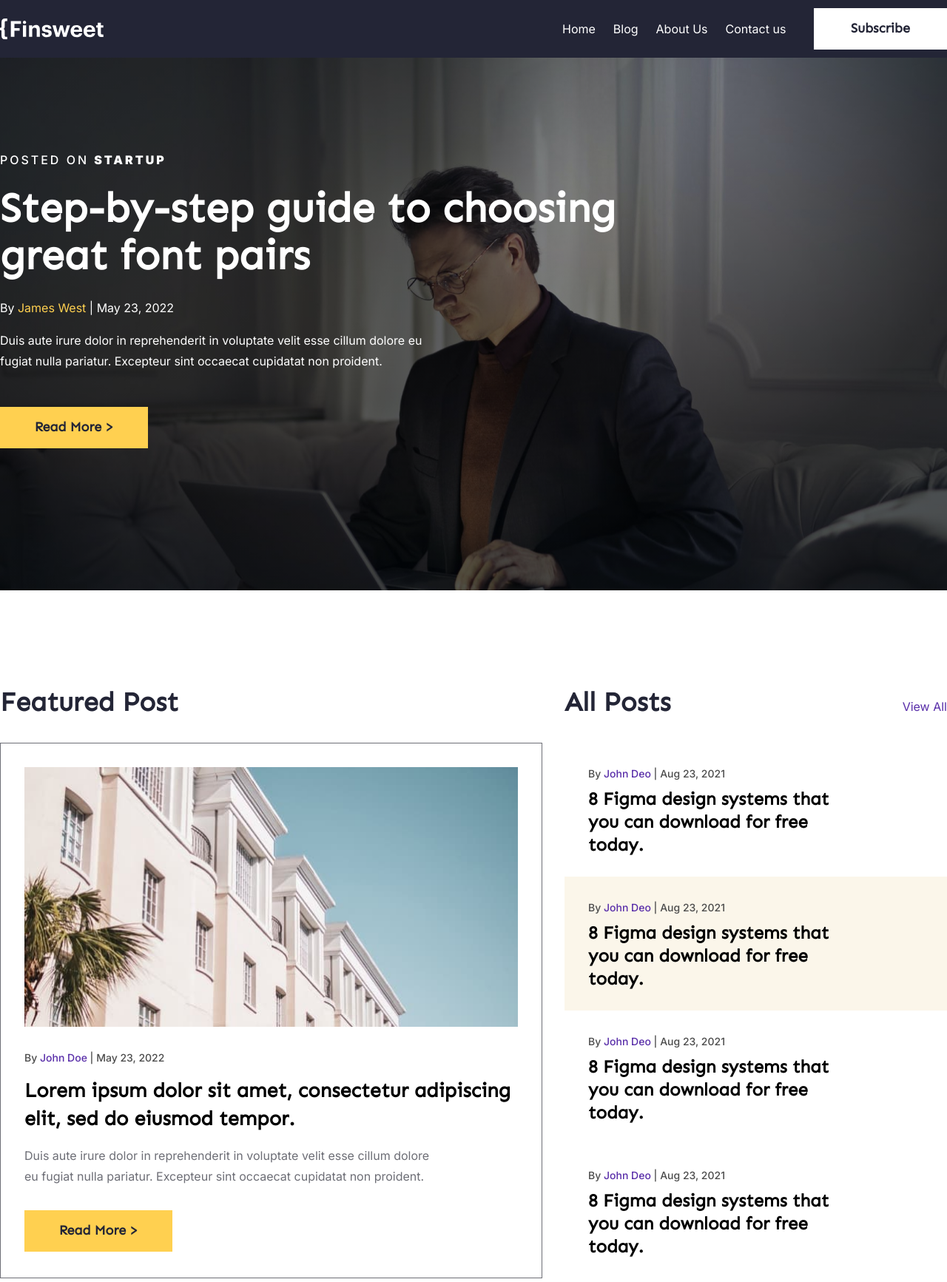
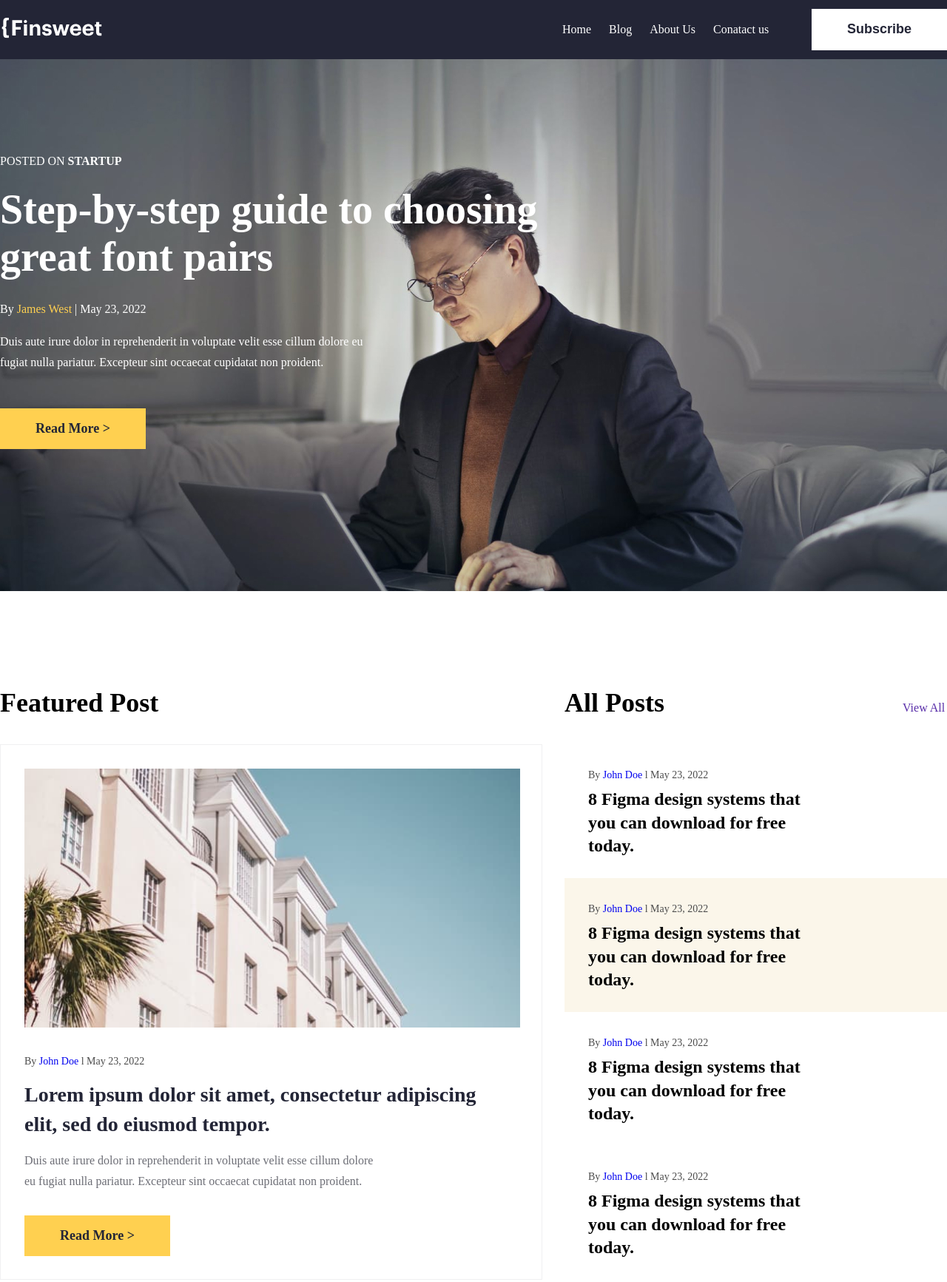
Before and after one commit to DaniilPesotskyi/p-finsweet, a plain HTML site: page index.html in a window 1280 px wide. Shown: the top 1733 px of the page at 74% size. Drawn offline with Linux system fonts and the light colour scheme.

Commit message:
narkup
hero, section hero and section posts

```diff
--- a/index.html
+++ b/index.html
@@ -4,126 +4,97 @@
     <meta charset="UTF-8">
     <meta http-equiv="X-UA-Compatible" content="IE=edge">
     <meta name="viewport" content="width=device-width, initial-scale=1.0">
-    <link rel="preconnect" href="https://fonts.googleapis.com">
-    <link rel="preconnect" href="https://fonts.gstatic.com" crossorigin>
-    <link href="https://fonts.googleapis.com/css2?family=Inter:wght@400;500;600;900&family=Sen&display=swap" rel="stylesheet">
     <title>Finsweet</title>
     <link rel="stylesheet" href="./css/main.min.css">
 </head>
 <body>
     <header class="header">
         <div class="container">
-            <nav class="site-navigation">
-                <a href="#" class="logo">
+            <nav class="navigation">
+                <a class="logo" href="./index.html">
                     <img src="./images/logo.svg" alt="logo" width="140" height="28">
                 </a>
-                <ul class="site-navigation__list">
-                    <li class="site-navigation__item"><a class="site-navigation__link" href="#">Home</a></li>
-                    <li class="site-navigation__item"><a class="site-navigation__link" href="#">Blog</a></li>
-                    <li class="site-navigation__item"><a class="site-navigation__link" href="#">About Us</a></li>
-                    <li class="site-navigation__item"><a class="site-navigation__link" href="#">Contact us</a></li>
+                <ul class="navigation__list">
+                    <li class="navigation__item"><a href="#" class="navigation__link">Home</a></li>
+                    <li class="navigation__item"><a href="#" class="navigation__link">Blog</a></li>
+                    <li class="navigation__item"><a href="#" class="navigation__link">About Us</a></li>
+                    <li class="navigation__item"><a href="#" class="navigation__link">Conatact us</a></li>
                 </ul>
-                <a href="#" class="site-navigation__btn">Subscribe</a>
+                <button type="button" class="navigation__btn button--subscribe">Subscribe</button>
             </nav>
         </div>
     </header>
     <main class="main">
-        <section class="hero">
+        <section class="section hero">
             <div class="container">
                 <p class="hero__sub-text">Posted on <b>startup</b></p>
-                <h1 class="hero-title">
-                    Step-by-step guide to choosing great font pairs
-                </h1>
-                <p class="author">By <a href="#" class="author__name">James West</a>  |  May 23, 2022 </p>
-                <p class="hero__text">
-                    Duis aute irure dolor in reprehenderit in voluptate velit esse cillum dolore eu fugiat nulla pariatur. Excepteur sint occaecat cupidatat non proident.
-                </p>
-                <a class="hero__link readmore-btn" href="">Read More ></a>
+                <h1 class="hero__title">Step-by-step guide to choosing great font pairs</h1>
+                <p class="hero__data">By <span class="hero__author">James West</span>  |  May 23, 2022 </p>
+                <p class="hero__text">Duis aute irure dolor in reprehenderit in voluptate velit esse cillum dolore eu fugiat nulla pariatur. Excepteur sint occaecat cupidatat non proident.</p>
+                <a class="hero__button button--yellow" href="">Read More ></a>
             </div>
         </section>
-        <section class="section-posts">
-            <div class="container">
-                <h2 class="section-posts__title visually-hidden">Posts</h2>
-                <div class="section-posts__content">
+        <section class="section">
+            <div class="container posts">
+                <h2 class="vissually-hidden">Posts</h2>
                 <div class="current-post">
-                        <h3 class="current-post__main-title">Featured Post</h3>
+                    <h3 class="posts__main-title">Featured Post</h3>
                     <div class="current-post__wrap">
-                            <img class="current-post__img" src="./images/mian-page/white-building.jpg" alt="white house" width="669" height="352">
-                            <p class="current-post__data">By <a class="current-post__author" href="#">John Doe</a>   |   May 23, 2022</p>
-                            <h4 class="current-post__title">
+                        <img class="current-post__img" src="./images/mian-page/white-building.jpg" alt="white building" width="670" height="350">
+                        <p class="current-post__author">
+                            By <a href="#">John Doe</a>   l   May 23, 2022
+                        </p>
+                        <h4 class="current-posts__title">
                             Lorem ipsum dolor sit amet, consectetur adipiscing elit, sed do eiusmod tempor.
                         </h4>
                         <p class="current-post__text">
                             Duis aute irure dolor in reprehenderit in voluptate velit esse cillum dolore eu fugiat nulla pariatur. Excepteur sint occaecat cupidatat non proident.
                         </p>
-                            <a class="current-post__link readmore-btn" href="#">Read More ></a>
+                        <a class="button--yellow" href="#">Read More ></a>
                     </div>
                 </div>
-                    <div class="posts">
-                        <div class="posts__header">
+                <div class="posts-list">
+                    <div class="posts-list__header">
                         <h3 class="posts__main-title">All Posts</h3>
-                            <a class="posts__main-link" href="">View All</a>
+                        <a class="posts-list__header-link" href="#">View All</a>
                     </div>
-                        <ul class="posts__list">
-                            <li class="posts__item">
-                                <p class="posts__data">By <a class="posts__author" href="#">John Deo</a>   |   Aug 23, 2021</p>
-                                <h4 class="posts__title">
+                    <ul class="posts-list__list">
+                        <li class="posts-list__item">
+                            <p class="posts-list__author">By <a href="#">John Doe</a>   l   May 23, 2022</p>
+                            <h4 class="pots-list__title">
                                 8 Figma design systems that you can download for free today.
                             </h4>
                         </li>
-                            <li class="posts__item posts__item--current">
-                                <p class="posts__data">By <a class="posts__author" href="#">John Deo</a>   |   Aug 23, 2021</p>
-                                <h4 class="posts__title">
+                        <li class="posts-list__item posts-list__item--current">
+                            <p class="posts-list__author">By <a href="#">John Doe</a>   l   May 23, 2022</p>
+                            <h4 class="pots-list__title">
                                 8 Figma design systems that you can download for free today.
                             </h4>
                         </li>
-                            <li class="posts__item">
-                                <p class="posts__data">By <a class="posts__author" href="#">John Deo</a>   |   Aug 23, 2021</p>
-                                <h4 class="posts__title">
+                        <li class="posts-list__item">
+                            <p class="posts-list__author">By <a href="#">John Doe</a>   l   May 23, 2022</p>
+                            <h4 class="pots-list__title">
                                 8 Figma design systems that you can download for free today.
                             </h4>
                         </li>
-                            <li class="posts__item">
-                                <p class="posts__data">By <a class="posts__author" href="#">John Deo</a>   |   Aug 23, 2021</p>
-                                <h4 class="posts__title">
+                        <li class="posts-list__item">
+                            <p class="posts-list__author">By <a href="#">John Doe</a>   l   May 23, 2022</p>
+                            <h4 class="pots-list__title">
                                 8 Figma design systems that you can download for free today.
                             </h4>
                         </li>
                     </ul>
                 </div>
             </div>
-            </div>
         </section>
-        <section class="section-about">
+        <section class="section about">
             <div class="container">
-                <h2 class="visually-hidden">About us</h2>
-                <div class="line">
-                    <span class="line__first"></span>
-                    <span class="line__second"></span>
-                </div>
-                <div class="about-wrap">
-                    <div class="about-wrap__about">
-                        <h3 class="about__title">About us</h3>
-                        <p class="about-us__main-text">
-                            We are a community of content writers who share their learnings
-                        </p>
-                        <p class="about-us__secondary-text">
-                            Lorem ipsum dolor sit amet, consectetur adipiscing elit, sed do eiusmod tempor incididunt ut labore et dolore magna aliqua.
-                        </p>
-                    </div>
-                    <div class="about-wrap__mision">
-                        <h3 class="about__title">Our mision</h3>
-                        <p class="mision__main-text">
-                            Creating valuable content for creatives all around the world
-                        </p>
-                        <p class="mision-secondary-text">
-                            Lorem ipsum dolor sit amet, consectetur adipiscing elit, sed do eiusmod tempor incididunt ut labore et dolore magna aliqua. Ut enim ad minim veniam, quis nostrud exercitation ullamco laboris nisi ut aliquip ex ea commodo consequat.
-                        </p>
-                    </div>
-                    <a class="about__link" href="">Read More ></a>
-                </div>
+
             </div>
         </section>
     </main>
+    <footer class="footer">
+
+    </footer>
 </body>
 </html>
--- /dev/null
+++ b/sass/components/_button-styles.scss
@@ -0,0 +1,34 @@
+.button--subscribe {
+    display: inline-block;
+
+    padding: 16px 48px;
+    border: 0;
+
+    background-color: #ffffff;
+
+    font-weight: 700;
+    font-size: 18px;
+    line-height: 1.3;
+
+    color: $color-black;
+}
+
+.button--yellow {
+    display: inline-block;
+
+    padding: 16px 48px;
+    border: 0;
+
+    background-color: $color-yellow;
+
+    font-weight: 700;
+    font-size: 18px;
+    line-height: 1.3;
+
+    color: $color-black;
+
+    &:hover,
+    &:focus {
+        background-color: #EDC14A;
+    }
+}
--- a/sass/components/_header.scss
+++ /dev/null
@@ -1,49 +0,0 @@
-// font-family: 'Inter', sans-serif;
-// font-family: 'Sen', sans-serif;
-
-.header {
-    background-color: $color-black;
-}
-
-.site-navigation {
-    display: flex;
-    align-items: center;
-}
-.logo {
-    background-image: url();
-}
-.site-navigation__list {
-    display: flex;
-    gap: 24px;
-
-    margin-left: 620px;
-}
-
-.site-navigation__link {
-    display: inline-block;
-    padding: 25px 0px;
-
-    font-family: 'Inter', sans-serif;
-    font-size: 16px;
-    line-height: 1.75;
-    color: #ffffff;
-}
-
-.site-navigation__btn {
-    display: flex;
-    align-items: center;
-    justify-content: center;
-
-    width: 180px;
-    height: 56px;
-    margin-left: auto;
-
-    border: 0;
-    background-color: #ffffff;
-
-    font-family: 'Sen', sans-serif;
-    font-weight: 700;
-    font-size: 18px;
-    line-height: 1.3;
-    color: $color-black;
-}
--- /dev/null
+++ b/sass/components/_page-header.scss
@@ -0,0 +1,28 @@
+.header {
+    background-color: $color-black;
+}
+
+.navigation {
+    display: flex;
+    align-items: center;
+}
+
+.navigation__list {
+    display: flex;
+    gap: 24px;
+
+    margin-left: 620px;
+}
+
+.navigation__link {
+    display: inline-block;
+    padding: 26px 0px;
+
+    font-size: 16px;
+    line-height: 1.75;
+    color: #ffffff;
+}
+
+.navigation__btn {
+    margin-left: auto;
+}
--- a/sass/components/_readmore-btn.scss
+++ /dev/null
@@ -1,22 +0,0 @@
-.readmore-btn {
-    display: flex;
-    align-items: center;
-    justify-content: center;
-
-    width: 200px;
-    height: 56px;
-
-    background-color: $color-yellow;
-    border: 0;
-
-    font-family: "Sen", sans-serif;
-    font-weight: 700;
-    font-size: 18px;
-    line-height: 1.3;
-    color: $color-black;
-
-    &:hover,
-    &:focus {
-        background-color: #EDC14A;
-    }
-}
--- a/sass/layouts/main-page/_hero.scss
+++ /dev/null
@@ -1,55 +0,0 @@
-.hero {
-    padding: 128px 0px 192px 0px;
-    background-image: radial-gradient(30.56% 76.04% at 74.58% 0%, rgba(0, 0, 0, 0) 0%, rgba(0, 0, 0, 0.6) 100%),
-                      url(../../../images/mian-page/hero-bg.jpg);
-    margin-bottom: 128px;
-}
-
-.hero__sub-text {
-    margin-bottom: 24px;
-
-    font-family: "Inter", sans-serif;
-    font-weight: 500;
-    font-size: 16px;
-    line-height: 1.25;
-    letter-spacing: 3px;
-    text-transform: uppercase;
-    color: #FFFFFF;
-
-}
-
-.hero-title {
-    width: 835px;
-    margin-bottom: 24px;
-
-    font-family: "Sen", sans-serif;
-    font-weight: 700;
-    font-size: 56px;
-    line-height: 1.14;
-    letter-spacing: -0.2;
-    color: #ffffff;
-}
-
-.author {
-    margin-bottom: 16px;
-
-    font-family: "Inter", sans-serif;
-    font-size: 16px;
-    line-height: 1.75;
-    color: #FFFFFF;
-
-}
-
-.author__name {
-    color: $color-yellow;
-}
-
-.hero__text {
-    width: 600px;
-    margin-bottom: 48px;
-
-    font-family: "Inter", sans-serif;
-    font-size: 16px;
-    line-height: 1.75;
-    color: #FFFFFF;
-}
--- a/sass/layouts/main-page/_posts.scss
+++ /dev/null
@@ -1,121 +0,0 @@
-.section-posts {
-    margin-bottom: 128px;
-}
-
-.section-posts__content {
-    display: flex;
-}
-
-.current-post__main-title {
-    margin-bottom: 32px;
-
-    font-family: "Sen", sans-serif;
-    font-size: 36px;
-    line-height: 1.3;
-    letter-spacing: -0.2;
-    color: $color-black;
-}
-
-.current-post__wrap {
-    width: 733px;
-    height: 724px;
-
-    padding: 32px;
-
-    border: 1px solid $color-medium-grey;
-}
-
-.current-post__img {
-    margin-bottom: 32px;
-}
-
-.current-post__data {
-    margin-bottom: 16px;
-
-    font-family: "Inter", sans-serif;
-    font-weight: 500;
-    font-size: 14px;
-    line-height: 1.4;
-    color: $color-dark-grey;
-}
-
-.current-post__author {
-    color: $color-purple;
-}
-
-.current-post__title {
-    margin-bottom: 16px;
-
-    font-family: "Sen", sans-serif;
-    font-size: 27px;
-    line-height: 1.4;
-    letter-spacing: -0.1;
-}
-
-.current-post__text {
-    width: 550px;
-    margin-bottom: 32px;
-
-    font-family: "Inter", sans-serif;
-    font-size: 16px;
-    line-height: 1.75;
-    color: $color-medium-grey;
-}
-
-.posts {
-    margin-left: auto;
-}
-
-.posts__header {
-    display: flex;
-    align-items: baseline;
-    justify-content: space-between;
-}
-
-.posts__main-title {
-    margin-bottom: 32px;
-
-    font-family: "Sen", sans-serif;
-    font-size: 36px;
-    line-height: 1.3;
-    letter-spacing: -0.2;
-    color: $color-black;
-}
-
-.posts__main-link {
-    font-family: "Inter", sans-serif;
-    font-size: 16px;
-    line-height: 1.75;
-    color: $color-purple;
-}
-
-.posts__item {
-    width: 517px;
-    height: 181px;
-    padding: 32px 155px 25px 32px;
-}
-
-.posts__item--current {
-    background-color: $color-light-yellow;
-}
-
-.posts__data {
-    margin-bottom: 8px;
-
-    font-family: "Inter", sans-serif;
-    font-weight: 500;
-    font-size: 14px;
-    line-height: 1.4;
-    color: $color-dark-grey;
-}
-
-.posts__author {
-    color: $color-purple;
-}
-
-.posts__title {
-    font-family: "Sen", sans-serif;
-    font-weight: 700;
-    font-size: 24px;
-    line-height: 1.3;
-}
--- a/sass/main.scss
+++ b/sass/main.scss
@@ -1,13 +1,11 @@
+@import './utils/resets';
+@import './utils/commons';
 @import './utils/vars';
-@import './utils/resets';
-@import './utils/adds';
 
-@import './components/header';
+@import './components/button-styles';
 
-@import './components/readmore-btn';
+@import './components/page-header';
 
-@import './layouts/main-page/hero';
-@import './layouts/main-page/posts';
-@import './layouts/main-page/about';
-
-@import './components/footer';
+@import './pages/main/hero';
+@import './pages/main/posts';
+@import './pages/main/about';
--- /dev/null
+++ b/sass/pages/main/_hero.scss
@@ -0,0 +1,47 @@
+.hero {
+    padding: 128px 0px 192px 0px;
+    background-image: url(../../../images/mian-page/hero-bg.jpg);
+}
+
+.hero__sub-text {
+    margin-bottom: 24px;
+
+    font-weight: 500;
+    font-size: 16px;
+    line-height: 1.25;
+    letter-spacing: 0.03;
+    text-transform: uppercase;
+    color: #ffffff;
+}
+
+.hero__title {
+    width: 800px;
+    margin-bottom: 24px;
+
+    font-weight: 700;
+    font-size: 56px;
+    line-height: 1.14;
+    letter-spacing: -0.02;
+    color: #ffffff;
+}
+
+.hero__data {
+    margin-bottom: 16px;
+
+    font-size: 16px;
+    line-height: 1.75;
+    color: #ffffff;
+}
+
+.hero__author {
+    color: $color-yellow;
+}
+
+.hero__text {
+    width: 530px;
+    margin-bottom: 48px;
+
+    font-size: 16px;
+    line-height: 28px;
+    color: #ffffff;
+}
--- /dev/null
+++ b/sass/pages/main/_posts.scss
@@ -0,0 +1,103 @@
+.vissually-hidden {
+    display: none;
+}
+
+.posts {
+    display: flex;
+}
+
+.current-post {
+}
+
+.posts__main-title {
+    margin-bottom: 32px;
+
+    font-weight: 700;
+    font-size: 36px;
+    line-height: 1.3;
+    letter-spacing: 0.02%;
+}
+
+.current-post__wrap {
+    width: 733px;
+    height: 724px;
+    padding: 32px;
+
+    border: 1px solid rgba(109, 110, 118, 0.1);
+}
+
+.current-post__img {
+    margin-bottom: 32px;
+}
+
+.current-post__author {
+    margin-bottom: 16px;
+
+    font-weight: 500;
+    font-size: 14px;
+    line-height: 1.4;
+    color: $color-dark-grey;
+}
+
+.current-posts__title {
+    margin-bottom: 16px;
+    width: 650px;
+
+    font-size: 28px;
+    line-height: 1.4;
+    letter-spacing: -0.01%;
+    color: $color-black;
+}
+
+.current-post__text {
+    width: 490px;
+    margin-bottom: 32px;
+
+    font-size: 16px;
+    line-height: 1.75;
+    color: $color-medium-grey;
+}
+
+.posts-list {
+    margin-left: auto;
+}
+
+.posts-list__header {
+    display: flex;
+    gap: 322px;
+    align-items: baseline;
+}
+
+.posts-list__header-link {
+    font-size: 16px;
+    line-height: 1.75;
+    color: $color-purple;
+}
+
+.posts-list__list {
+}
+
+.posts-list__item {
+    width: 517px;
+    height: 181px;
+
+    padding: 32px 160px 25px 32px;
+}
+
+.posts-list__item--current {
+    background-color: $color-light-yellow;
+}
+
+.posts-list__author {
+    margin-bottom: 8px;
+
+    font-weight: 500;
+    font-size: 14px;
+    line-height: 1.4;
+    color: $color-dark-grey;
+}
+
+.pots-list__title {
+    font-size: 24px;
+    line-height: 1.3;
+}
--- /dev/null
+++ b/sass/utils/_commons.scss
@@ -0,0 +1,8 @@
+.section {
+    margin-bottom: 128px;
+}
+
+.container {
+    width: 1280px;
+    margin: 0 auto;
+}
--- a/sass/utils/_resets.scss
+++ b/sass/utils/_resets.scss
@@ -9,21 +9,15 @@ body {
     padding: 0;
 }
 
-h1, h2, h3, h4, h5, h6, p, ul, li {
+h1, h2, h3, h4, h5, h6, ul, p {
+    margin: 0;
     padding: 0;
-    margin: 0;
-}
-
-a {
-    text-decoration: none;
 }
 
 ul {
     list-style-type: none;
 }
 
-img {
-    display: block;
-    max-width: 100%;
-    height: auto;
+a {
+    text-decoration: none;
 }
```
Also changed, not shown: sass/layouts/main-page/_about.scss (deleted, +0 -40 lines), sass/utils/_adds.scss (deleted, +0 -15 lines), css/main.css, css/main.min.css, sass/pages/main/_about.scss (added), 3 other files. Lines whose indentation alone changed are shown as unchanged.
